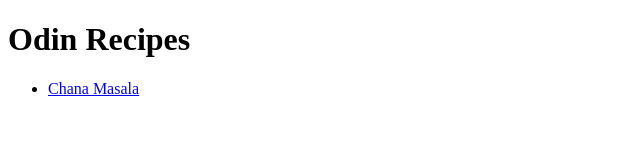
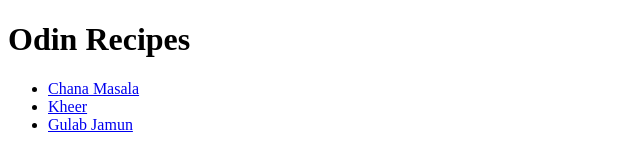
Before and after one commit to sanjaychihla/odin-recipes, a plain HTML site: page index.html in a window 1280 px wide. Shown: the whole page, without its empty margins (0-640 px from the left). Drawn offline with Linux system fonts and the light colour scheme.

Commit message:
Add kheer.html and gulab-jamun.html to index

```diff
--- a/index.html
+++ b/index.html
@@ -10,6 +10,8 @@
         <h1>Odin Recipes</h1>
         <ul>
             <li><a href="./recipes/chana-masala.html">Chana Masala</a></li>
+            <li><a href="./recipes/kheer.html">Kheer</a></li>
+            <li><a href="./recipes/gulab-jamun.html">Gulab Jamun</a></li>
         </ul>
     </body>
 
```
